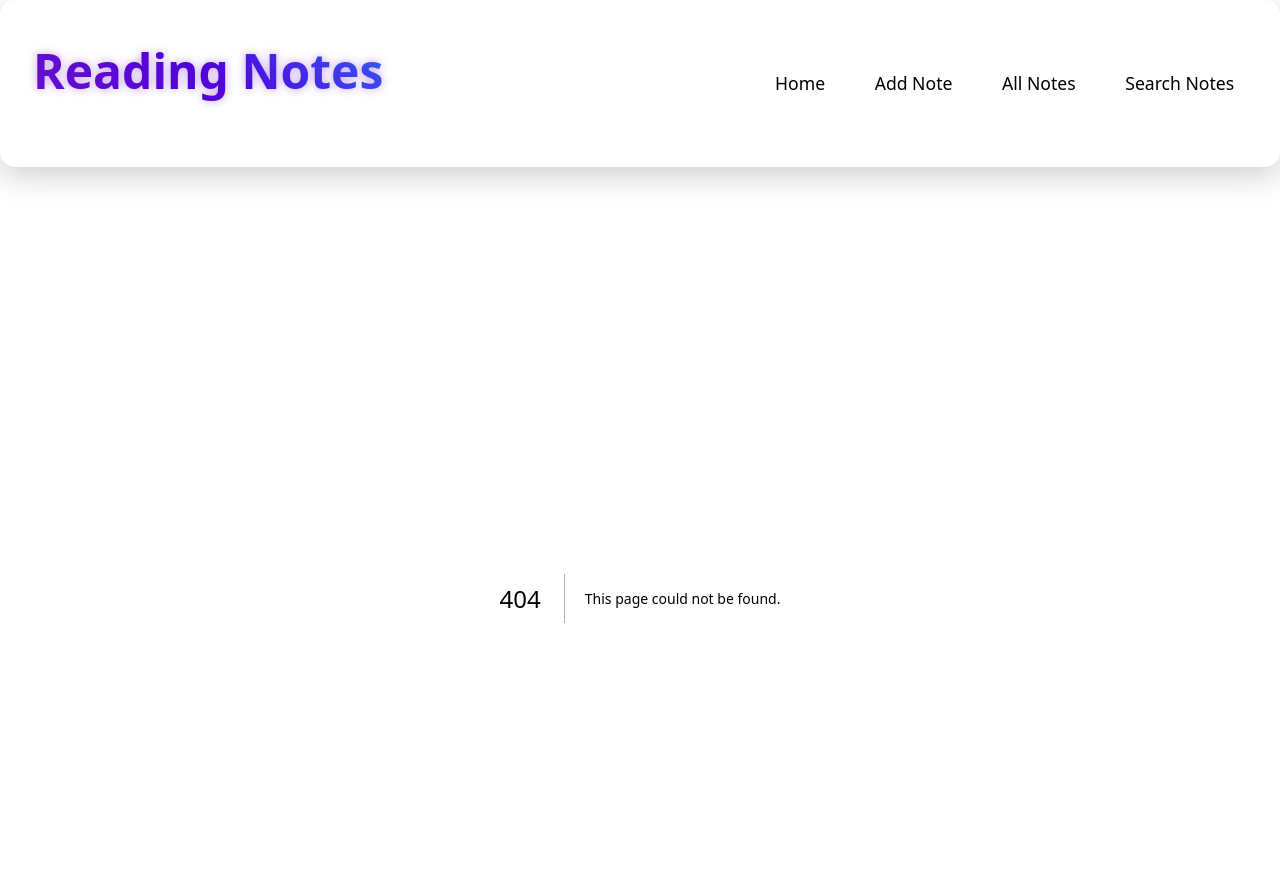
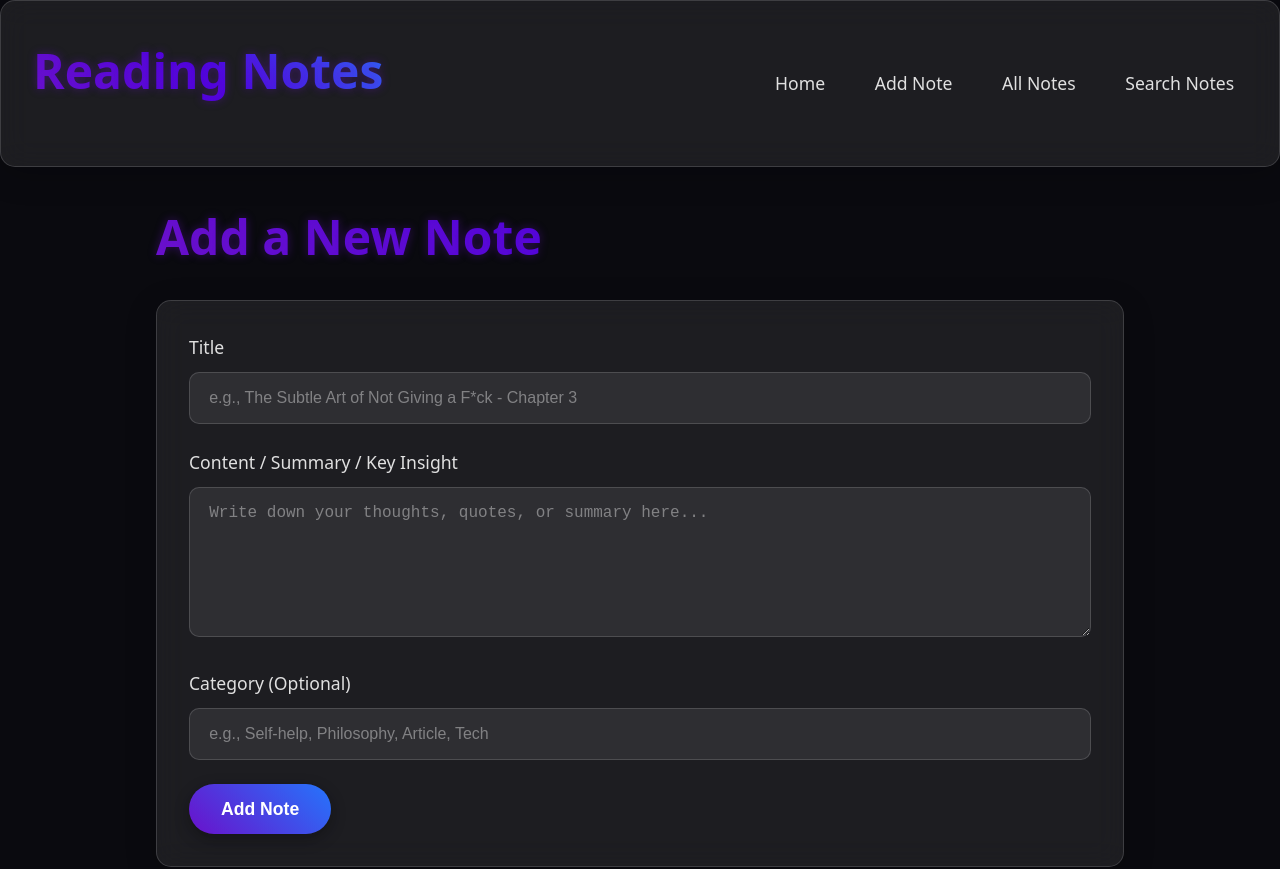
Before and after one commit to sahudevansh21/reading-notes-organizer, a Next.js app: page /add-note in a window 1280 px wide. Before the commit this address had no page. Shown: the top 869 px of the page. Built offline with nearby package versions, Linux system fonts and the light colour scheme.

Commit message:
Add app/add-note/page.js

```diff
--- /dev/null
+++ b/app/add-note/page.js
@@ -0,0 +1,80 @@
+"use client";
+
+import { useState } from 'react';
+import Link from 'next/link';
+
+export default function AddNotePage() {
+  const [title, setTitle] = useState('');
+  const [content, setContent] = useState('');
+  const [category, setCategory] = useState('');
+  const [message, setMessage] = useState('');
+
+  const handleSubmit = (e) => {
+    e.preventDefault();
+    if (!title || !content) {
+      setMessage('Title and content cannot be empty.');
+      return;
+    }
+
+    const newNote = {
+      id: Date.now(),
+      title,
+      content,
+      category: category || 'Uncategorized',
+      date: new Date().toISOString()
+    };
+
+    const existingNotes = JSON.parse(localStorage.getItem('readingNotes') || '[]');
+    localStorage.setItem('readingNotes', JSON.stringify([...existingNotes, newNote]));
+
+    setTitle('');
+    setContent('');
+    setCategory('');
+    setMessage('Note added successfully!');
+    setTimeout(() => setMessage(''), 3000);
+  };
+
+  return (
+    <main className="container">
+      <h1 className="gradient-text">Add a New Note</h1>
+      <form onSubmit={handleSubmit} className="glass-card">
+        <div className="form-group">
+          <label htmlFor="title">Title</label>
+          <input
+            type="text"
+            id="title"
+            value={title}
+            onChange={(e) => setTitle(e.target.value)}
+            placeholder="e.g., The Subtle Art of Not Giving a F*ck - Chapter 3"
+            required
+          />
+        </div>
+        <div className="form-group">
+          <label htmlFor="content">Content / Summary / Key Insight</label>
+          <textarea
+            id="content"
+            value={content}
+            onChange={(e) => setContent(e.target.value)}
+            placeholder="Write down your thoughts, quotes, or summary here..."
+            required
+          ></textarea>
+        </div>
+        <div className="form-group">
+          <label htmlFor="category">Category (Optional)</label>
+          <input
+            type="text"
+            id="category"
+            value={category}
+            onChange={(e) => setCategory(e.target.value)}
+            placeholder="e.g., Self-help, Philosophy, Article, Tech"
+          />
+        </div>
+        <button type="submit" className="btn gradient-btn">Add Note</button>
+        {message && <p className="message" style={{marginTop: '1.5rem', textAlign: 'center', color: message.includes('successfully') ? '#4CAF50' : '#f44336'}}>{message}</p>}
+      </form>
+      <div style={{textAlign: 'center', marginTop: '2rem'}}>
+        <Link href="/all-notes" className="btn glass-btn">View All Notes</Link>
+      </div>
+    </main>
+  );
+}
```
